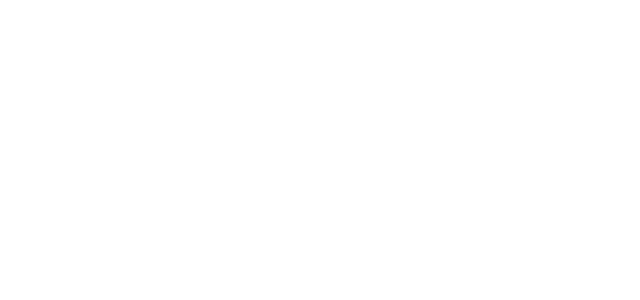
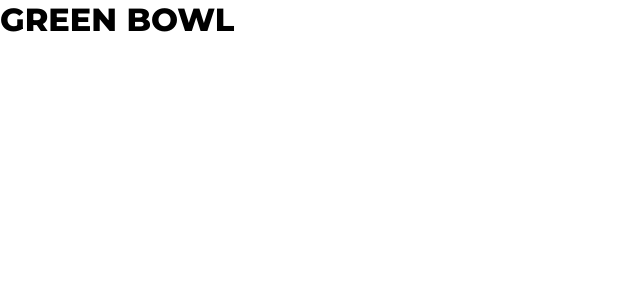
Before and after one commit to sulekhajamaluddin/vegan-restaurant, a React (Create React App) app: page / in a window 1280 px wide. Shown: the top 300 px of the page, without its empty margins (0-640 px from the left). Built offline with nearby package versions, Linux system fonts and the light colour scheme.

Commit message:
Add font family for h1

```diff
--- a/src/App.jsx
+++ b/src/App.jsx
@@ -1,3 +1,10 @@
+//Project Files
+import "./styles/styles.css";
+
 export default function App() {
-  return <div className="App"></div>;
+  return (
+    <div className="App">
+      <h1>GREEN BOWL</h1>
+    </div>
+  );
 }
--- /dev/null
+++ b/src/styles/base/layout.css
@@ -0,0 +1,5 @@
+* {
+  margin: 0;
+  padding: 0;
+  box-sizing: border-box;
+}
--- /dev/null
+++ b/src/styles/base/typography.css
@@ -0,0 +1,13 @@
+/*Fonts*/
+@import url("https://fonts.googleapis.com/css2?family=Montserrat:wght@800&display=swap");
+
+h1,
+h2,
+h3,
+p {
+  margin-top: 0;
+}
+
+h1 {
+  font-family: "Montserrat", sans-serif;
+}
--- /dev/null
+++ b/src/styles/styles.css
@@ -0,0 +1,4 @@
+/*Base*/
+@import "./base/variables.css";
+@import "./base/layout.css";
+@import "./base/typography.css";
```
Also changed, not shown: src/styles/base/variables.css (added), styles/base/layout.css (deleted), styles/base/typography.css (deleted), styles/base/variables.css (deleted).
